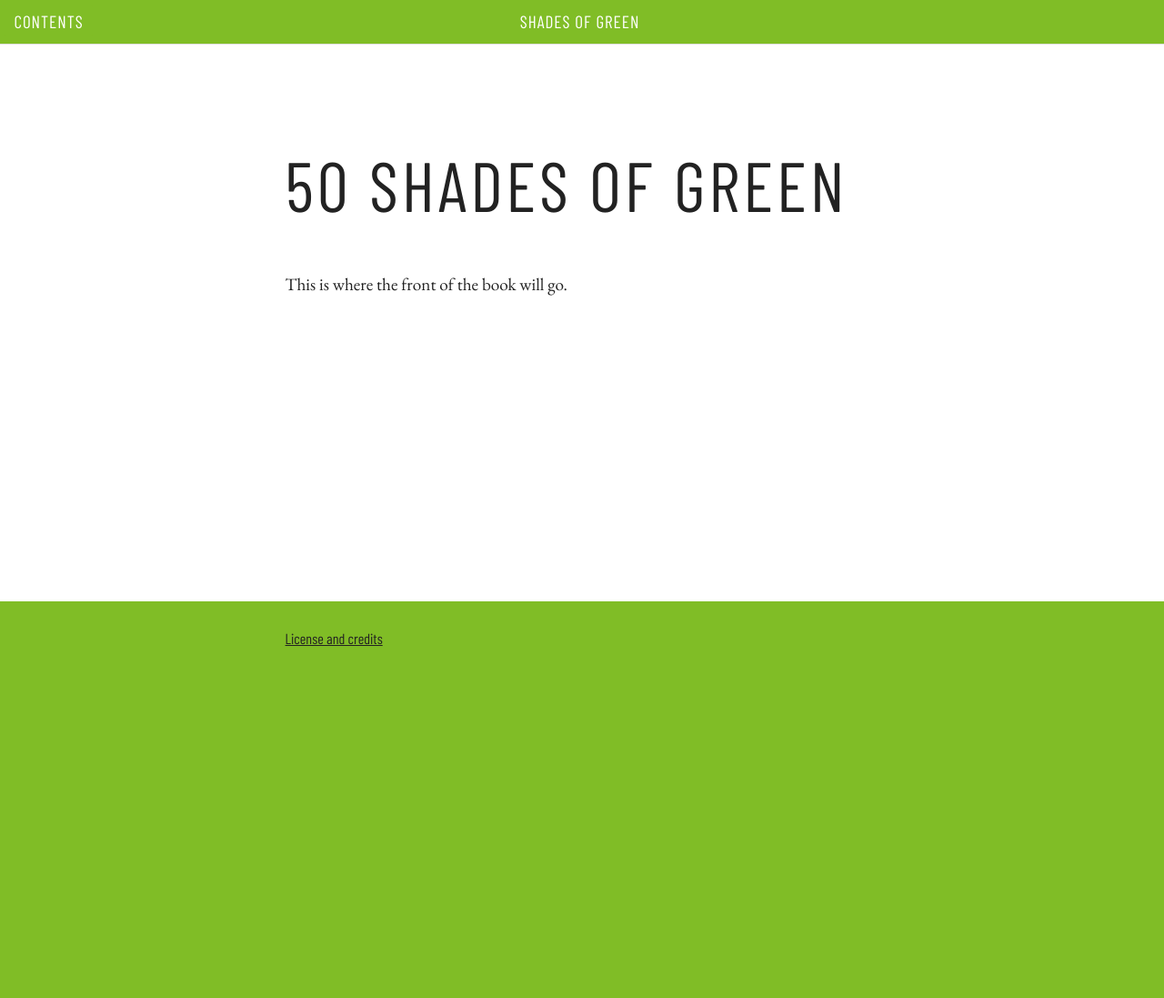
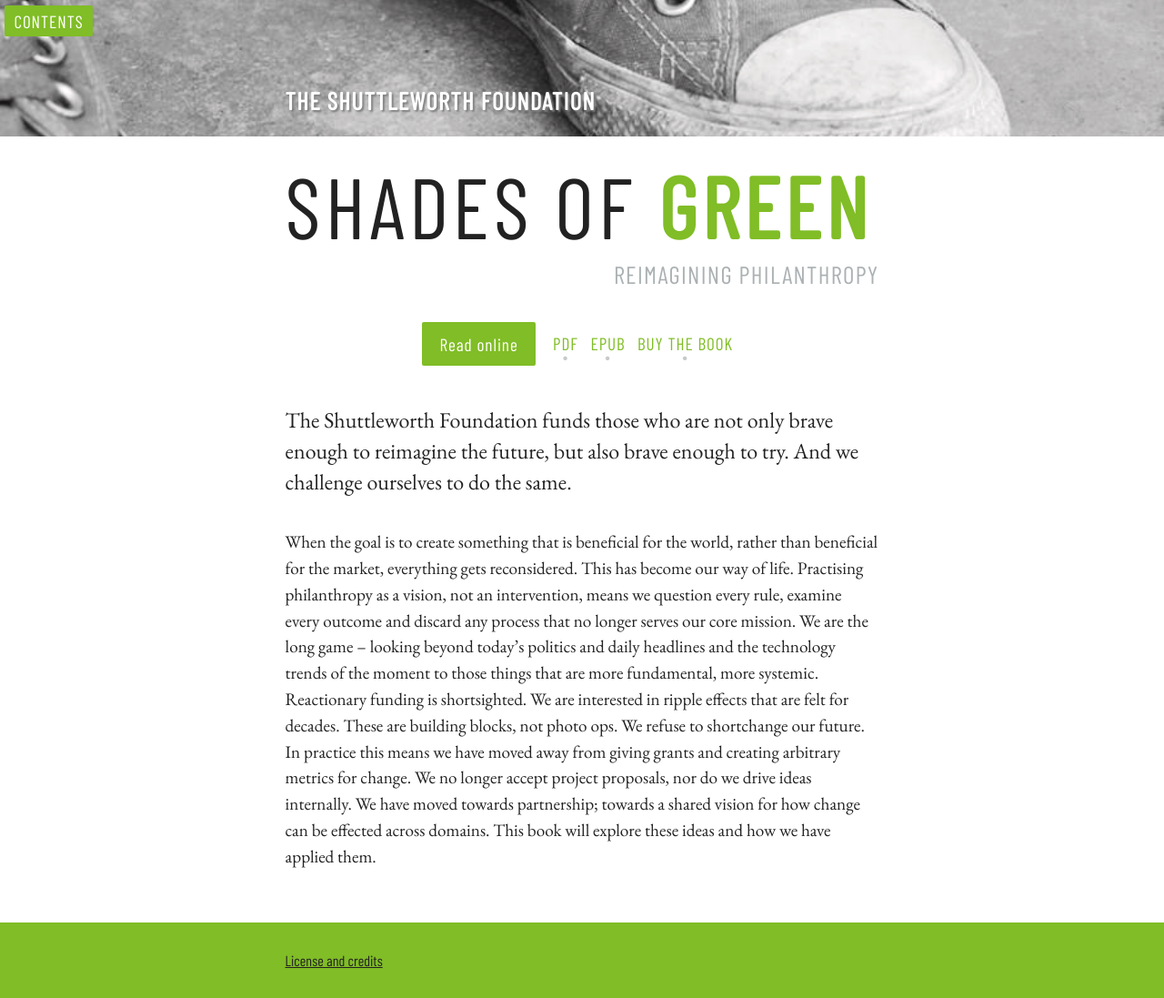
Before and after one commit to ShuttleworthFoundation/shuttleworth-foundation-shades-of-green, a Jekyll site: the page built from index.md, in a window 1280 px wide and 1097 px high. Shown: the whole window at 91% size. Built offline with Jekyll 4.4.1, drawn with Linux system fonts in a browser that asks for light colours; some web fonts are replaced.

Commit message:
Design landing page

```diff
--- a/_data/meta.yml
+++ b/_data/meta.yml
@@ -5,7 +5,7 @@
 # Replace the values here with your project` information.
 project:
   # The name of the organisation or entity that owns this project
-  organisation: "Shuttleworth Foundation"
+  organisation: "The Shuttleworth Foundation"
   # A live web address for the organisation
   url: "http://shuttleworthfoundation.org"
   # The default contact email address
--- /dev/null
+++ b/_includes/landing-page-buttons
@@ -0,0 +1,10 @@
+<div class="landing-page-buttons">
+    <div class="landing-page-buttons-main">
+        <a href="{{ web-start-page }}" class="button landing-page-buttons-read-online">Read online</a>
+    </div>
+    <div class="landing-page-buttons-secondary">
+        <a href="{{ path-to-root-directory }}downloads/{{ title | slugify }}.pdf" class="landing-page-buttons-pdf">PDF</a>
+        <a href="{{ path-to-root-directory }}downloads/{{ title | slugify }}.epub" class="landing-page-buttons-epub">EPUB</a>
+        <a href="{{ include.buy-link }}" class="landing-page-buttons-buy">Buy the book</a>
+    </div>
+</div>
--- /dev/null
+++ b/_includes/landing-page-titles
@@ -0,0 +1,24 @@
+{% include metadata %}
+
+<div class="landing-page-titles">
+    <div class="landing-page-image">
+        {% include image file="sf-converse.jpg" path="assets/images/web" %}
+    </div>
+    <div class="landing-page-creator">
+        {% if include.creator %}
+            {{ include.creator }}
+        {% else %}
+            {{ project-organisation }}
+        {% endif %}
+    </div>
+    <div class="landing-page-title">
+        {% if include.title %}
+            {{ include.title | markdownify | replace: '<p>', '' | replace: '</p>', '' }}
+        {% else %}
+            {{ project-name }}
+        {% endif %}
+    </div>
+    <div class="landing-page-subtitle">
+        {{ include.subtitle }}
+    </div>
+</div>
--- /dev/null
+++ b/_sass/custom/_web-landing-page.scss
@@ -0,0 +1,129 @@
+.home {
+    .masthead {
+        display: none;
+    }
+    .landing-page-titles {
+        margin-bottom: 2em;
+        text-align: center;
+        .landing-page-image {
+            margin-left: -100em;
+            margin-right: -100em;
+            z-index: -1;
+            img {
+                display: block;
+                margin: 0 auto;
+                max-height: 100vw; // vw so this is square
+                object-fit: cover;
+                object-position: 0 80%;
+                width: $max-width-default; // fallback when vw isn't supported
+                width: 100vw;
+            }
+            @media only screen and (min-width: $break-width-small) {
+                img {
+                    max-height: 30vh;
+                    object-position: 0 90%;
+                }
+            }
+        }
+        .landing-page-creator {
+            color: white;
+            font-family: $font-display-main;
+            font-size: 140%;
+            font-weight: 700;
+            letter-spacing: 0.05em;
+            margin-bottom: 2em;
+            margin-top: -2.5em;
+            text-shadow: 2px 2px 2px grey;
+            text-transform: uppercase;
+            @media only screen and (min-width: $break-width-small) {
+                margin-bottom: 2em;
+                margin-top: -2em;
+            }
+            @media only screen and (min-width: $break-width-medium) {
+                text-align: left;
+            }
+        }
+        .landing-page-title {
+            font-family: $font-display-main;
+            font-size: 350%;
+            font-weight: 300;
+            letter-spacing: 0.05em;
+            line-height: 1;
+            margin-bottom: 0.15em;
+            text-transform: uppercase;
+            strong {
+                color: $green;
+                font-weight: 600;
+            }
+            @media only screen and (min-width: $break-width-medium) {
+                font-size: 490%; // magic number for this font
+                text-align: left;
+            }
+        }
+        .landing-page-subtitle {
+            color: $black-50;
+            font-family: $font-display-main;
+            font-size: 140%;
+            text-transform: uppercase;
+            letter-spacing: 0.05em;
+            @media only screen and (min-width: $break-width-medium) {
+                text-align: right;
+            }
+        }
+    }
+    .landing-page-buttons {
+        font-family: $font-display-main;
+        margin-bottom: 1.5em;
+        text-align: center;
+        .landing-page-buttons-main {
+            margin-bottom: 0.75em;
+            .landing-page-buttons-read-online {
+                letter-spacing: 0.05em;
+                padding: 0.75em 1em;
+            }
+        }
+        .landing-page-buttons-secondary {
+            [class^="landing-page-buttons-"] {
+                display: inline-block;
+                letter-spacing: 0.05em;
+                text-transform: uppercase;
+                &::after {
+                    content: "\2022";
+                    color: $black-30;
+                    display: block;
+                    line-height: 0;
+                }
+                &:hover {
+                    &::after {
+                        color: $black-70;
+                        font-weight: 600;
+                    }
+                }
+            }
+        }
+        @media only screen and (min-width: $break-width-medium) {
+            align-items: center;
+            display: flex;
+            justify-content: center;
+            // Add space between flex items
+            margin-left: -1em;
+            margin-right: -1em;
+            .landing-page-buttons-main {
+                padding-left: 1em;
+                padding-right: 1em;
+            }
+            .landing-page-buttons-secondary {
+                a {
+                    padding-right: 0.5em;
+                }
+                &:last-child {
+                    padding-right: 1em;
+                }
+            }
+        }
+    }
+    .intro {
+        font-size: 125%;
+        line-height: 1.4;
+    }
+}
--- a/_sass/web.scss
+++ b/_sass/web.scss
@@ -68,7 +68,7 @@ $color-mid: #9c9c9c !default;
 $color-accent: $green !default;
 $color-links: $green !default;
 $color-buttons: $color-accent !default;
-$color-buttons-hover: darken( $color-buttons, 20% ) !default;
+$color-buttons-hover: $black-70 !default;
 $color-highlight: #ffd54d !default;
 $color-notification-low-text: $color-light !default;
 $color-notification-medium-text: $color-light !default;
@@ -316,6 +316,7 @@ $web-reset-sequences: true !default; // This should stay last in the @import lis
 @import "custom/web-toc";
 @import "custom/web-images";
 @import "custom/web-search";
+@import "custom/web-landing-page";
 
 // Logic (if this then that)
 @import "partials/web-reset-sequences"; // This should stay last in the @import list
--- a/index.md
+++ b/index.md
@@ -1,8 +1,20 @@
 ---
-title: Home
 style: home
 ---
 
-# 50 Shades of Green
+{% include metadata %}
 
-This is where the front of the book will go.
+{% include landing-page-titles
+   creator = project-organisation
+   title = "Shades of **green**"
+   subtitle = "Reimagining philanthropy"
+%}
+
+{% include landing-page-buttons
+   buy-link="https://www.amazon.com/Fifty-Shades-Green-Reimagining-Philanthropy/dp/1694497119"
+%}
+
+The Shuttleworth Foundation funds those who are not only brave enough to reimagine the future, but also brave enough to try. And we challenge ourselves to do the same.
+{:.intro}
+
+When the goal is to create something that is beneficial for the world, rather than beneficial for the market, everything gets reconsidered. This has become our way of life. Practising philanthropy as a vision, not an intervention, means we question every rule, examine every outcome and discard any process that no longer serves our core mission. We are the long game – looking beyond today’s politics and daily headlines and the technology trends of the moment to those things that are more fundamental, more systemic. Reactionary funding is shortsighted. We are interested in ripple effects that are felt for decades. These are building blocks, not photo ops. We refuse to shortchange our future. In practice this means we have moved away from giving grants and creating arbitrary metrics for change. We no longer accept project proposals, nor do we drive ideas internally. We have moved towards partnership; towards a shared vision for how change can be effected across domains. This book will explore these ideas and how we have applied them.
```
Also changed, not shown: _config.yml (+6 -2 lines), assets/images/_source/sf-converse.jpg (added), assets/images/app/sf-converse.jpg (added), assets/images/epub/sf-converse.jpg (added), assets/images/screen-pdf/sf-converse.jpg (added), assets/images/web/sf-converse-1024.jpg (added), assets/images/web/sf-converse-2048.jpg (added), assets/images/web/sf-converse-320.jpg (added), assets/images/web/sf-converse-640.jpg (added), assets/images/web/sf-converse-max.jpg (added), assets/images/web/sf-converse.jpg (added), 1 other file.
